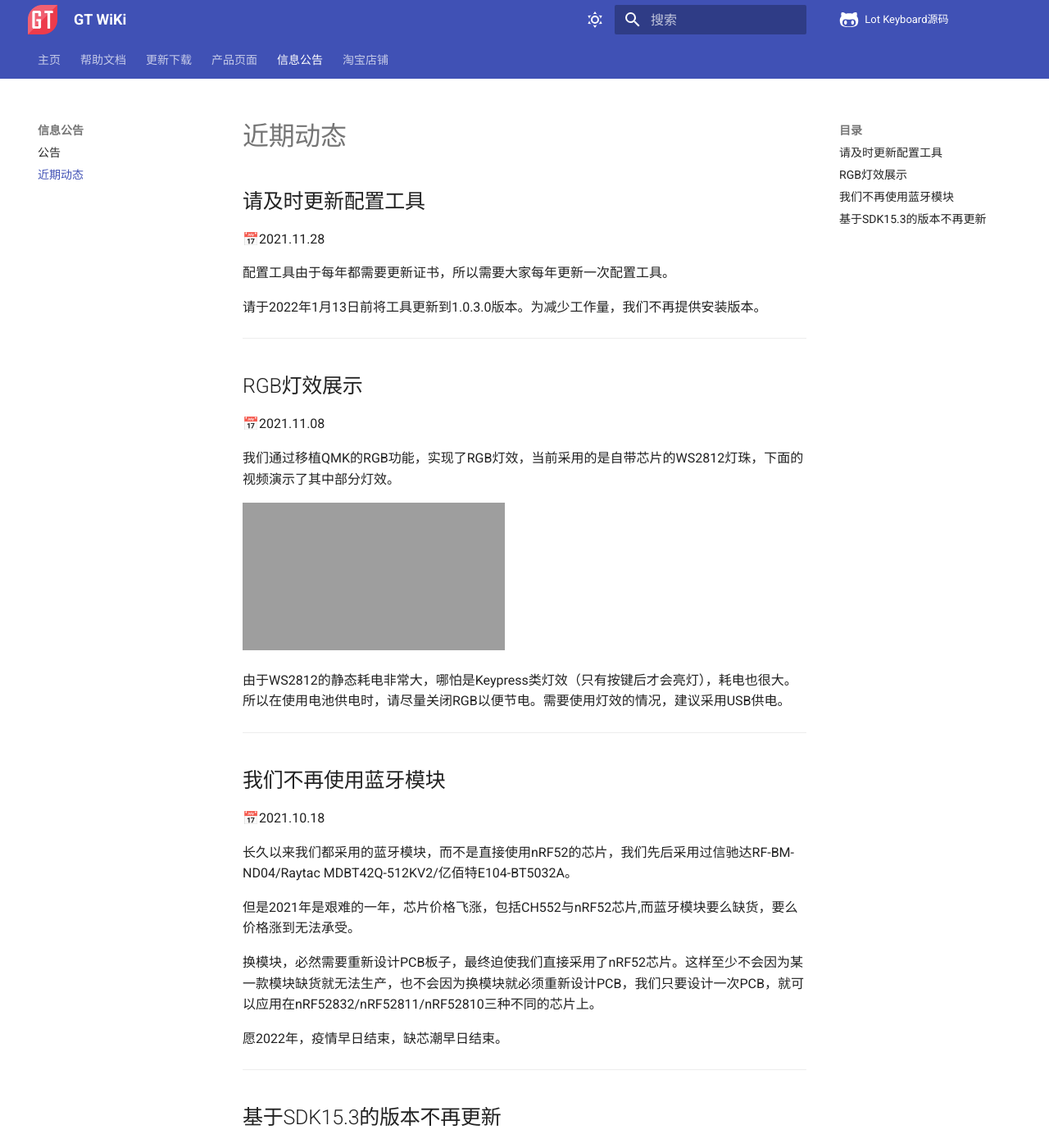
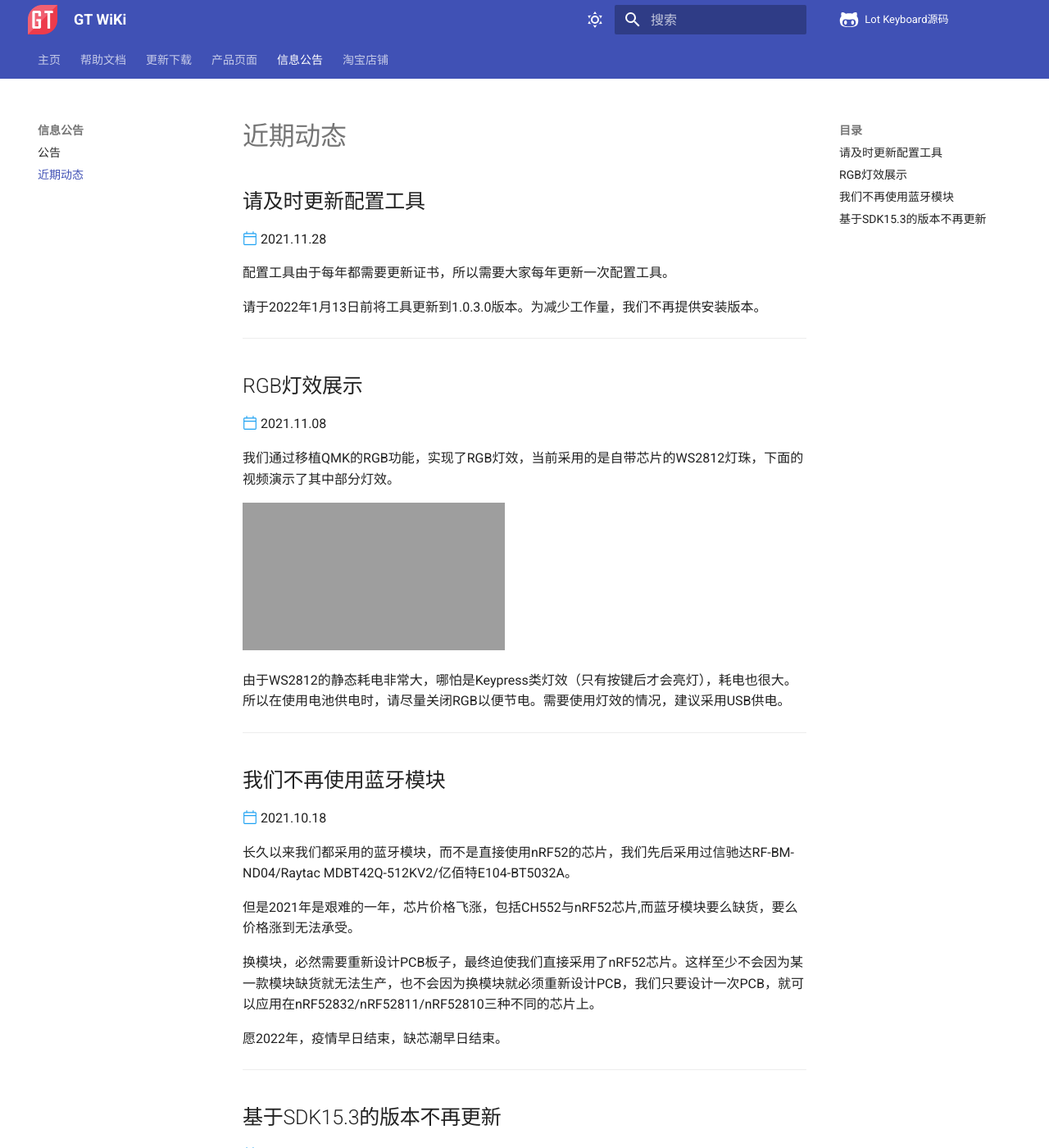
Before and after one commit to genokolar/genokolar.github.io, an MkDocs documentation site: the page built from docs/blog/info.md, in a window 1280 px wide and 1400 px high. Shown: the whole window at 82% size. Built offline with MkDocs 1.6.1 and Material for MkDocs 9.7.7, drawn with Linux system fonts in a browser that asks for light colours; comment, search, counter and statistics services are not loaded; part of the change alters nothing that is shown; some of the changed text lies outside the part shown; grey boxes are pictures that could not be loaded.

```diff
--- a/docs/blog/info.md
+++ b/docs/blog/info.md
@@ -3,7 +3,7 @@
 
 请及时更新配置工具
 -----------
-📅2021.11.28
+:octicons-calendar-24: 2021.11.28
 
 配置工具由于每年都需要更新证书，所以需要大家每年更新一次配置工具。
 
@@ -13,7 +13,7 @@ _________________________
 
 RGB灯效展示
 -----------
-📅2021.11.08
+:octicons-calendar-24: 2021.11.08
 
 我们通过移植QMK的RGB功能，实现了RGB灯效，当前采用的是自带芯片的WS2812灯珠，下面的视频演示了其中部分灯效。
 
@@ -25,7 +25,7 @@ _________________________
 
 我们不再使用蓝牙模块
 ----------
-📅2021.10.18
+:octicons-calendar-24: 2021.10.18
 
 长久以来我们都采用的蓝牙模块，而不是直接使用nRF52的芯片，我们先后采用过信驰达RF-BM-ND04/Raytac MDBT42Q-512KV2/亿佰特E104-BT5032A。
 
@@ -39,7 +39,7 @@ _________________________
 
 基于SDK15.3的版本不再更新
 -----------
-📅2021.10.05
+:octicons-calendar-24: 2021.10.05
 
 现在所有所有PCB都转入了SDK17.1版本固件，基于SDK15.3的版本仅修正BUG，不再引入新功能。
 
```
